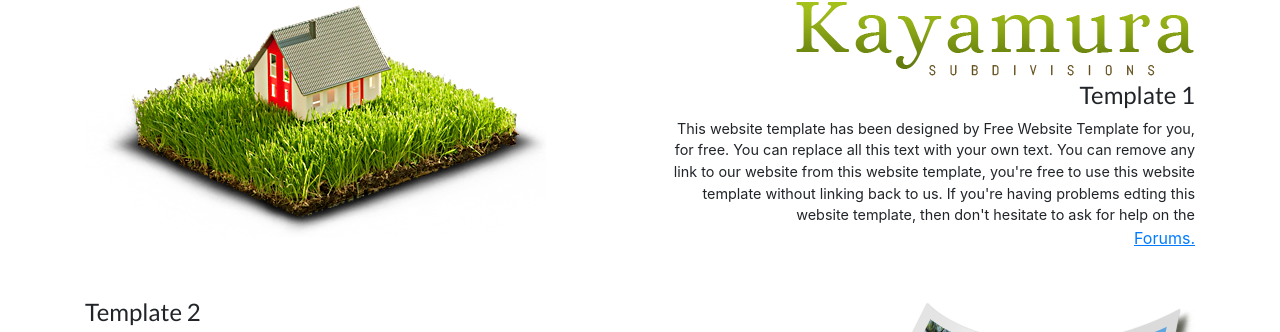
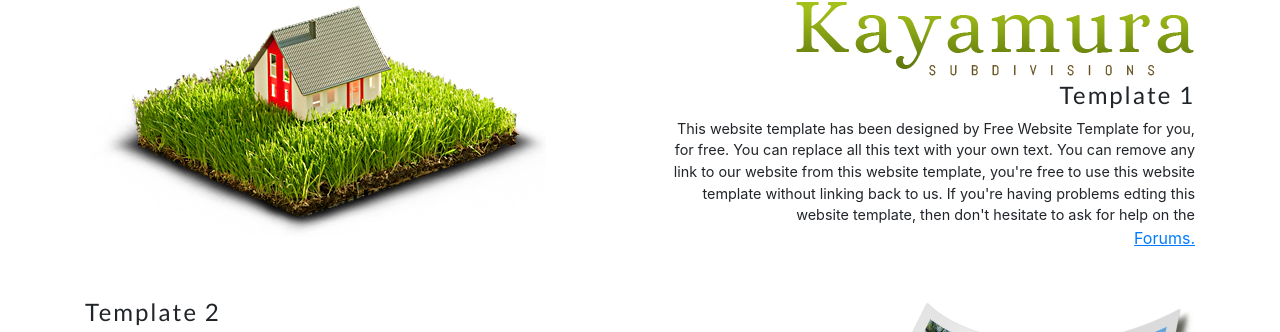
Before and after one commit to Khoa31102001/BaiKiemTraThucHanh, a plain HTML site: page index.html in a window 1280 px wide. Shown: the part 134-466 px from the top of the page. Drawn offline with nearby package versions, Linux system fonts and the light colour scheme.

Commit message:
Le Gia ANh Khoa

```diff
--- a/index.html
+++ b/index.html
@@ -65,7 +65,7 @@
             </div>
             <div class="col-sm-6 text-right">
                <img src="./asset/images/kayamura.png" alt="">
-                <h4 class = "font-lato">Template 1</h4>
+                <h4 class = "font-lato" style="letter-spacing: 2px;">Template 1</h4>
                 <p class="mb-0">
         This website template has been designed by
         Free Website Template for you, for free. You can replace all this
@@ -79,7 +79,7 @@
         </div>
         <div class="second-content row mt-5 pb-3">
             <div class="col-sm-6 text-left">
-                <h4 class = "font-lato">Template 2</h4>
+                <h4 class = "font-lato" style="letter-spacing: 2px;">Template 2</h4>
                <p class="mb-0">This website templates has been designed by</p>
                 <p><a class="text-underline" href="">Free Website Templates</a> for you, for free.</p>
                 <p>You can replace all this text with your own text. You can remove any link to our website from this website template, you're free to use this website template without linking back to us.</p>
```
